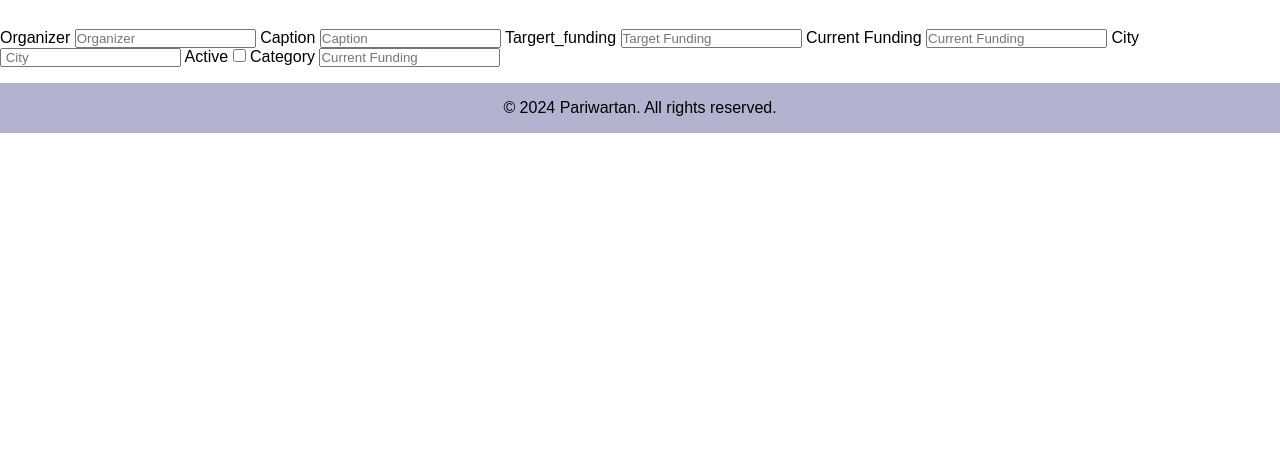
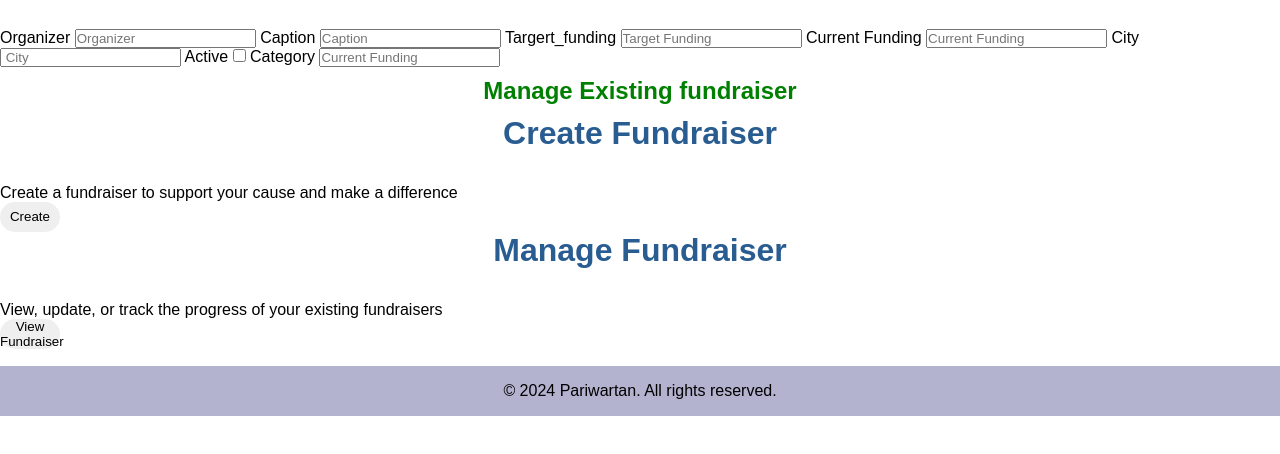
Before and after one commit to Alish142/aranab, a website: page admin.html in a window 1280 px wide. Shown: the part 242-696 px from the top of the page. Drawn offline with Linux system fonts and the light colour scheme; files that its build step writes are made by us from their sources; files whose address does not match are found by name.

Commit message:
Update admin.html

```diff
--- a/admin.html
+++ b/admin.html
@@ -45,6 +45,30 @@
             </form>
 
         </div>
+         <div class="form-container update">
+                    <h2> Manage Existing fundraiser</h2>
+                <div class="fundraisers-list" id="fundraisersList"> </div>
+
+                </div>
+
+                <div class="toggle-container">
+                    <div class="toggle">
+                        <div class="toggle-panel toggle-left">
+                            <h1> Create Fundraiser</h1>
+                            <p> Create a fundraiser to support your cause and make a difference</p>
+                            <button class="hidden" id="create"> Create </button>
+                         </div>
+                         <div class="toggle-panel toggle-right">
+                            <h1> Manage Fundraiser</h1>
+                            <p> View, update, or track the progress of your existing fundraisers </p>
+                             <button class="hidden" id="manage"> View Fundraiser</button>
+
+
+                         </div>
+
+                    </div>
+
+                </div>
 
 
     </div>
```
